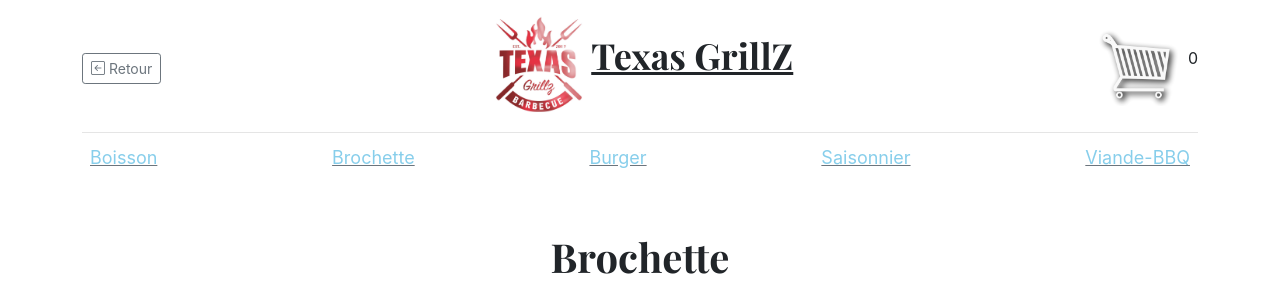
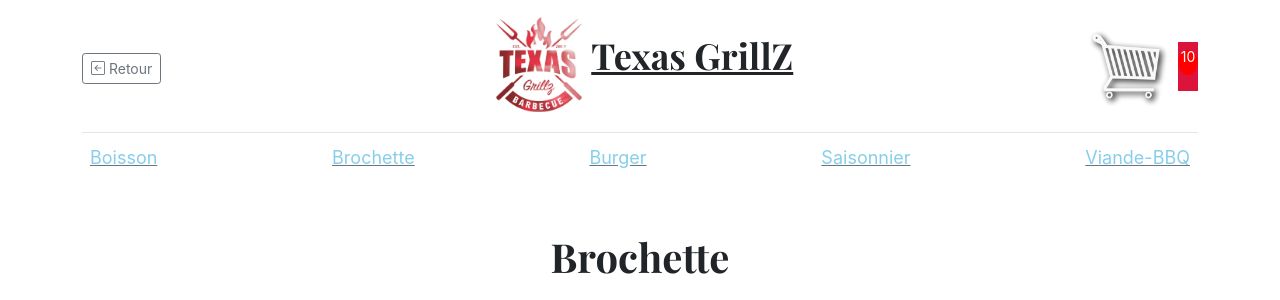
Before and after one commit to NDriDiby/Restaurent, a Django app: page /menudetails/1/ in a window 1280 px wide. Shown: the top 300 px of the page. Run offline with Django 3.2, Linux system fonts and the light colour scheme; data comes from the database, SQL or seed files in the repository; both versions use the stored data as it was after the commit; some libraries are stand-ins or nearby versions.

Commit message:
Keep Working On It

```diff
--- a/Restaurent/settings.py
+++ b/Restaurent/settings.py
@@ -84,6 +84,8 @@ DATABASES = {
 }
 
 
+
+
 # Password validation
 # https://docs.djangoproject.com/en/3.2/ref/settings/#auth-password-validators
 
--- a/Resto/models.py
+++ b/Resto/models.py
@@ -3,6 +3,7 @@ from ast import AugLoad
 from django.db import models
 from django.db.models.base import Model
 from django.db.models.deletion import CASCADE
+from django.contrib.auth.models import User
 
 # Create your models here.
 
@@ -15,6 +16,15 @@ class Category(models.Model):
 
     class Meta:
         verbose_name = 'Categorie'
+
+    def __str__(self):
+        return self.name
+
+
+class Customer(models.Model):
+    user = models.OneToOneField(User,on_delete=models.CASCADE,null=True,blank=True)
+    name = models.CharField(max_length=30)
+    email = models.EmailField(max_length=30)
 
     def __str__(self):
         return self.name
@@ -35,12 +45,13 @@ class Item(models.Model):
 
 
 class Order(models.Model):
-    transaction_id = models.IntegerField()
+    customer = models.ForeignKey(Customer,on_delete=models.SET_NULL,blank=True,null=True)
+    transaction_id = models.IntegerField(default=0,null = True, blank = True )
     complete = models.BooleanField(default=False,null=True,blank=False)
     date_ordered = models.DateTimeField(auto_now=True)
 
     def __str__(self):
-        return str(self.transaction_id)
+        return str(self.customer.name)
 
     #Total value of cart
     def get_order_total(self):
@@ -49,18 +60,18 @@ class Order(models.Model):
         return total
 
 
+    #Total quantity in the cart
     def get_order_quantity(self):
         order = self.orderitem_set.all()
         total = sum([item.quantity for item in order])
         return total
 
 
-
-
-
 class OrderItem(models.Model):
-    item = models.ForeignKey(Item, on_delete=CASCADE, blank=True)
-    order = models.ForeignKey(Order,on_delete=CASCADE, blank = True)
+    customer = models.ForeignKey(Customer,on_delete=models.CASCADE,null=True,blank=True)
+    order = models.ForeignKey(Order,on_delete=models.SET_NULL,blank=True,null=True)
+    item = models.ForeignKey(Item, on_delete=CASCADE)
+    order = models.ForeignKey(Order,on_delete=CASCADE)
     quantity = models.IntegerField(default=0,null = True, blank = True )
     date_added = models.DateTimeField(auto_now=True)
 
--- a/Resto/static/Resto/JavaScript/cart.js
+++ b/Resto/static/Resto/JavaScript/cart.js
@@ -4,7 +4,6 @@ for (var i = 0; i < updated_but.length; i++) {
     updated_but[i].addEventListener('click', function() {
         var itemId = this.dataset.product
         var action = this.dataset.action
-
 
         if (user === 'AnonymousUser') {
             console.log('not logged in')
@@ -33,6 +32,7 @@ function updateUserOrder(itemId, action) {
         })
         .then((data) => {
             console.log('data:', data)
+            location.reload()
         })
 
 }
--- a/Resto/static/Resto/main.css
+++ b/Resto/static/Resto/main.css
@@ -339,3 +339,20 @@ body {
 
 
 /*shopping cart*/
+
+#cart-icon {
+    width: 25px;
+    display: inline-block;
+    margin-left: 15px;
+}
+
+#cart-total {
+    display: block;
+    text-align: center;
+    color: #fff;
+    background-color: red;
+    width: 20px;
+    height: 25px;
+    border-radius: 50%;
+    font-size: 14px;
+}
--- a/Resto/templates/Resto/MenuDetails.html
+++ b/Resto/templates/Resto/MenuDetails.html
@@ -41,9 +41,11 @@
                 <h2 class="card-text" style="text-align: center;">{{i.name}}</h2>
                 <p class="card-text" style="text-align: center;">{{i.description}}</p>
                 <p class="card-text" style="text-align: center;"><b>{{i.prix}} FCFA</b></p>
+                <form method='POST'>
                     <div>
                         <button data-product="{{i.id}}" data-action='add' class='btn btn-outline-success add-btn update-cart'>Commander</button>
                     </div>
+                </form>
             </div>
             {% endfor %}
         </a>
@@ -54,20 +56,19 @@
         <div class="modal-dialog">
             <div class="modal-content">
                 <div class="modal-header">
-                    <h5 class="modal-title" id="staticBackdropLabel">Commande table 4</h5>
+                    <h5 class="modal-title" id="staticBackdropLabel" style="text-align: center;">Commande table </h5>
                     <button type="button" class="btn-close" data-bs-dismiss="modal" aria-label="Close"></button>
                 </div>
-                <form method="POST">
-                    {% csrf_token %}
+
                 <div class="modal-body">
-                        Ajouter a ma table:{{orders.as_p}}
+                    Ajouter a ma table
                 </div>
 
                 <div class="modal-footer">
-                        <button type="button" class="btn btn-secondary" data-bs-dismiss="modal">Annuler</button>
-                        <a href="/menudetails/{{menu.id}}"><button  type="submit" class="btn btn-primary update-cart" name = 'yes'>Ajouter</button></a>
+                    <button type="button" class="btn btn-danger" data-bs-dismiss="modal">Annuler</button>
+                    <a href="/menudetails/{{menu.id}}"><button  type="submit" class="btn btn-success " name = 'yes'>Ajouter</button></a>
                 </div>
-                </form>
+
             </div>
         </div>
     </div>
--- a/Resto/templates/Resto/MyOrder.html
+++ b/Resto/templates/Resto/MyOrder.html
@@ -34,7 +34,7 @@
             </div>
             <div class="price">{{item.item.prix}} FCFA</div>
             <div class="quantity">
-                <input type="number" value="4" min="1" class="quantity-field">
+                <input data-product={{item.item.id}} data-action='add' type="number" value="{{item.quantity}}" min="0" class="quantity-field update-cart">
             </div>
             <div class="subtotal">{{item.get_total}} FCFA</div>
             <div class="remove">
--- a/Resto/templates/Resto/base_menu.html
+++ b/Resto/templates/Resto/base_menu.html
@@ -64,9 +64,12 @@
                 </div>
                 <div class="col-4 d-flex justify-content-end align-items-center">
                     <a href="{% url 'order' %}">
-                        <img src='{% static "Resto/cart.png" %}' style="width: 100px; height: 80px; object-fit: scale-down;image-rendering: auto;
+                        <img id='cart-icon' src='{% static "Resto/cart.png" %}' style="width: 100px; height: 80px; object-fit: scale-down;image-rendering: auto;
                     flex: auto;text-align: center;"></a>
-                    <p id='cart-total'>0</p>
+                    <div style="background-color: crimson;">
+                        <p class='mt-2' id='cart-total'>{{cart_quantity}}</p>
+                    </div>
+
                 </div>
             </div>
         </header>
--- a/Resto/views.py
+++ b/Resto/views.py
@@ -3,9 +3,11 @@ from django.shortcuts import render,redirect
 from.models import Category,Item,Order,OrderItem
 from django.contrib import messages
 from.forms import ItemOrder
+from django.contrib.auth.models import User
 import json
 from django.http.response import HttpResponseRedirect,JsonResponse
 from django.views.decorators.csrf import csrf_exempt
+import random
 # Create your views here.
 
 def HomePage(request):
@@ -21,6 +23,7 @@ def MenuDetails(request,menu_id):
     menu = Category.objects.get(id = menu_id)
     category = Category.objects.all().order_by("name")
     item = Item.objects.filter(category__id = menu_id)
+    cartItem = 10
 
     if request.method == 'POST':
         order = ItemOrder(request.POST)
@@ -38,18 +41,27 @@ def MenuDetails(request,menu_id):
         'menu':menu,
         'category':category,
         'item':item,
-        'orders':order
+        'orders':order,
+        'cart_quantity':cartItem
     }
     return render(request,'Resto/MenuDetails.html',context)
 
 
 def MyOrder(request):
-    order = Order.objects.get(id =1)
-    items = OrderItem.objects.filter(order__transaction_id = 1)
+    if request.user.is_authenticated:
+        customer = request.user.customer
+        order,created= Order.objects.get_or_create(customer=customer,complete = False)
+        items = OrderItem.objects.filter(order = order)
+
+        #cartItem = order.get_order_quantity
+    else:
+        items =[]
+        order ={'gat_cart_total':0,'get_order_quantity':0}
 
     context = {
         'order':order,
         'items':items,
+       # 'cart_quantity':cartItem
 
     }
     return render(request,'Resto/MyOrder.html',context)
@@ -60,13 +72,30 @@ def UpdatedItem(request):
     data = json.loads(request.body)
     itemId = data['itemId']
     action = data['action']
-    print(itemId)
-    print(action)
+
+    print('ItemId:',itemId)
+    print('action:',action)
+
+    def generate_random_number():
+        for i in range(0,4):
+            numb = random.randint(0,10)
+        return numb
 
 
+    customer = request.user.customer
+    item = Item.objects.get(id=itemId)
+    order,created= Order.objects.get_or_create(customer=customer,complete = False)
+    orderItem,created= OrderItem.objects.get_or_create(order = order,item = item )
 
 
+    if action =='add':
+        orderItem.quantity = (orderItem.quantity + 1)
+    elif action == 'remove':
+        orderItem.quantity = (orderItem.quantity -1)
 
+    orderItem.save()
 
+    if orderItem.quantity <=0:
+        orderItem.delete()
 
-    return JsonResponse("Item was added", safe = False)
+    return JsonResponse("Item was added",safe = False)
```
Also changed, not shown: Resto/admin.py (+8 -3 lines), Resto/static/Resto/myorder.css (+17 -0 lines), Resto/migrations/0005_auto_20211102_0609.py (added), Resto/migrations/0006_alter_orderitem_customer.py (added), Resto/migrations/0007_auto_20211102_0803.py (added), Resto/migrations/0008_alter_orderitem_customer.py (added), Resto/migrations/0009_alter_customer_user.py (added), Resto/migrations/0010_alter_order_customer.py (added), Resto/migrations/0011_auto_20211102_0821.py (added), Resto/migrations/0012_alter_orderitem_customer.py (added), Resto/migrations/0013_alter_orderitem_customer.py (added), db.sqlite3. Lines whose indentation alone changed are shown as unchanged.
